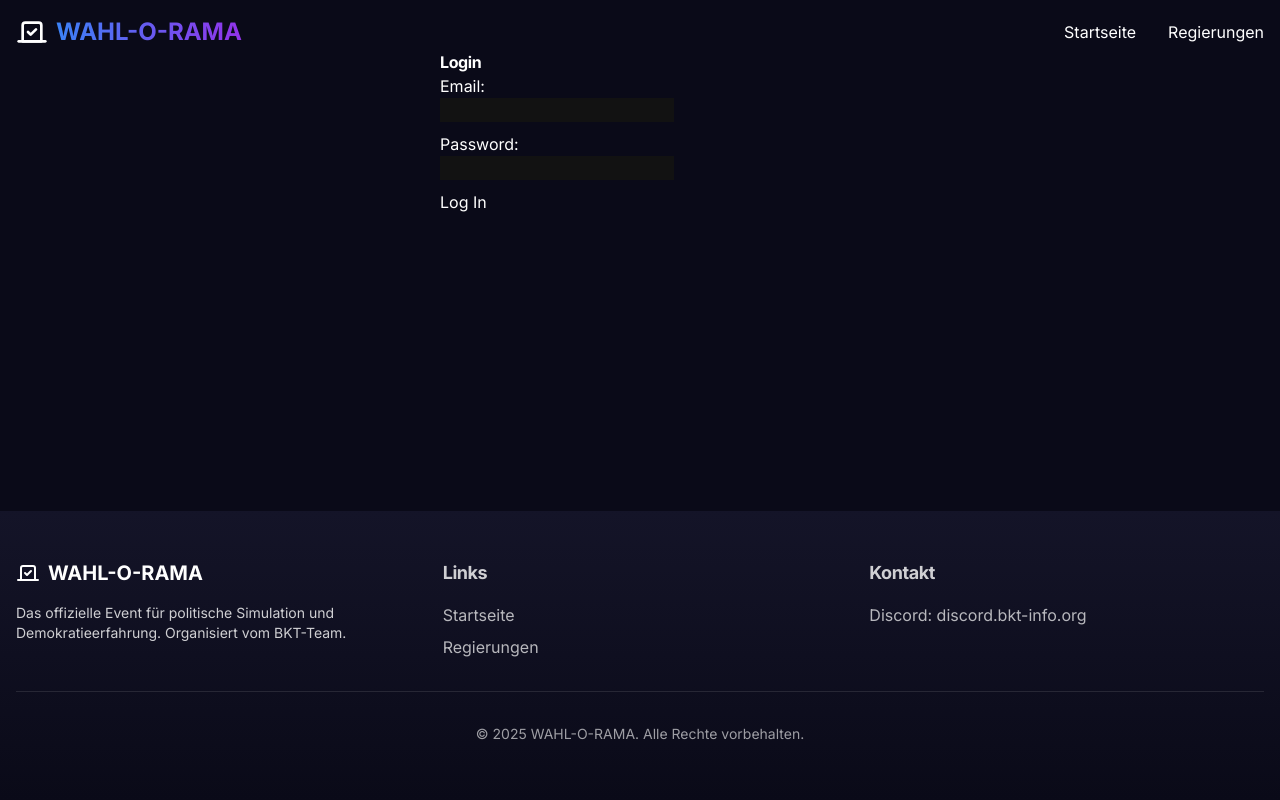
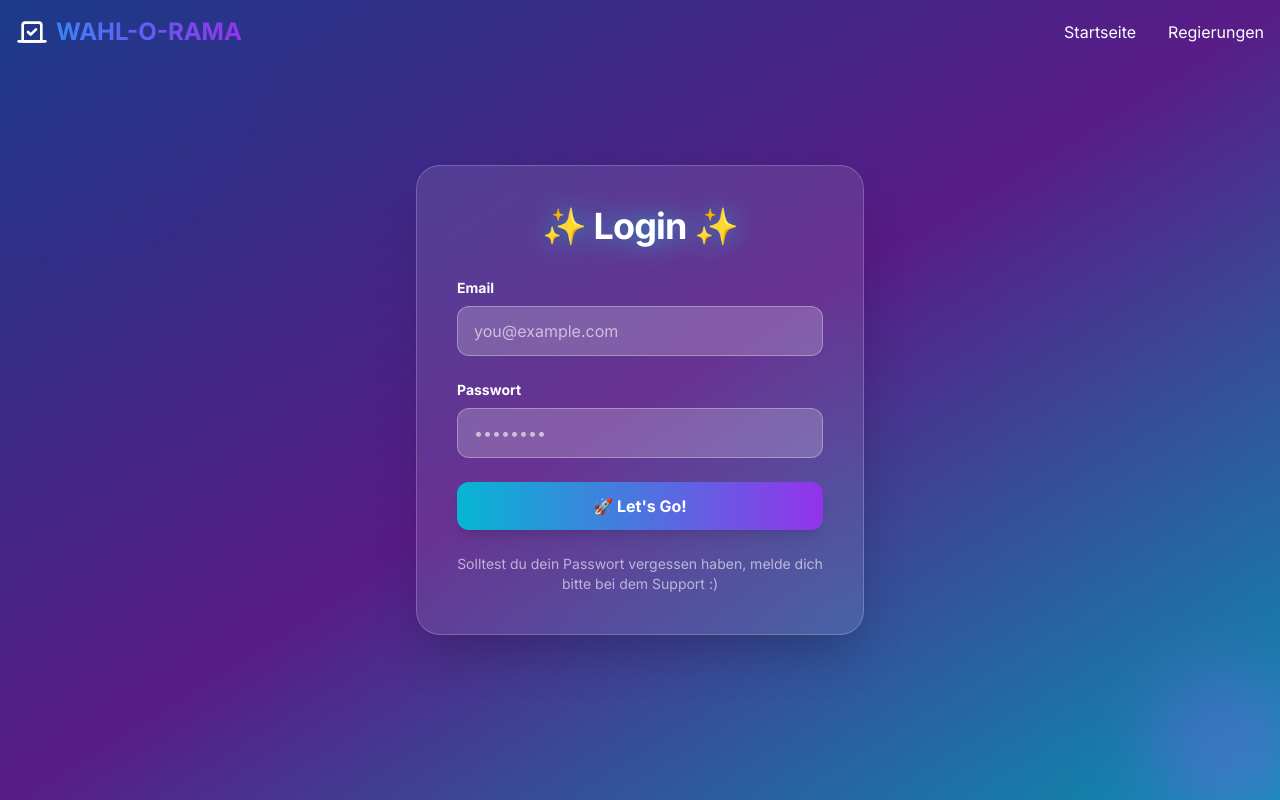
Before and after one commit to Bundnis-Kevin-Teller/wahl-o-rama-web, a React (Vite) app: page /login in a window 1280 px wide. Shown: the top 800 px of the page. Built offline with nearby package versions, Linux system fonts and the light colour scheme.

Commit message:
Emin - TODO abarbeitet (Login Frontend)

```diff
--- a/src/components/Login.tsx
+++ b/src/components/Login.tsx
@@ -1,43 +1,59 @@
 import React, { useState, FormEvent } from 'react';
 
 const Login: React.FC = () => {
-    const [email, setEmail] = useState<string>('');
-    const [password, setPassword] = useState<string>('');
+    const [email, setEmail] = useState('');
+    const [password, setPassword] = useState('');
 
-    const handleLoginSubmit = (e: FormEvent<HTMLFormElement>) => {
+    const handleLoginSubmit = (e: FormEvent) => {
         e.preventDefault();
-
-        // Auth logic goes here
-        // TODO Adam: Code auth Logic
-
+        // TODO: Adam – Auth logic hier rein
     };
 
-        // unstyled login component
-        // TODO EministarVR: style the component
     return (
-        <div style={{ maxWidth: '400px', margin: '50px auto' }}>
-            <h2>Login</h2>
-            <form onSubmit={handleLoginSubmit}>
-                <div style={{ marginBottom: '10px' }}>
-                    <label>Email:</label><br />
+        <div className="min-h-screen relative overflow-hidden flex items-center justify-center bg-gradient-to-br from-blue-900 via-purple-900 to-cyan-600 animate-background">
+
+            <div className="absolute inset-0 pointer-events-none">
+                <div className="absolute w-60 h-60 bg-cyan-400 opacity-30 rounded-full blur-3xl top-[-50px] left-[-50px] animate-ping"></div>
+                <div className="absolute w-40 h-40 bg-purple-500 opacity-20 rounded-full blur-2xl bottom-[-30px] right-[-30px] animate-pulse"></div>
+            </div>
+
+
+            <div className="z-10 bg-white/10 backdrop-blur-md border border-white/20 rounded-3xl shadow-2xl p-10 w-full max-w-md text-white transition-all duration-300">
+                <h2 className="text-4xl font-bold text-center mb-8 text-white drop-shadow-[0_0_12px_rgba(0,255,255,0.5)]">
+                    ✨ Login ✨
+                </h2>
+                <form onSubmit={handleLoginSubmit} className="space-y-6">
+                    <div>
+                        <label className="block text-sm font-semibold mb-2">Email</label>
                         <input
                             type="email"
                             value={email}
                             onChange={(e) => setEmail(e.target.value)}
                             required
+                            className="w-full px-4 py-3 rounded-xl bg-white/20 text-white placeholder-white/60 border border-white/30 focus:outline-none focus:ring-2 focus:ring-cyan-400 focus:bg-white/30 transition-all"
+                            placeholder="you@example.com"
                         />
                     </div>
-                <div style={{ marginBottom: '10px' }}>
-                    <label>Password:</label><br />
+                    <div>
+                        <label className="block text-sm font-semibold mb-2">Passwort</label>
                         <input
                             type="password"
                             value={password}
                             onChange={(e) => setPassword(e.target.value)}
                             required
+                            className="w-full px-4 py-3 rounded-xl bg-white/20 text-white placeholder-white/60 border border-white/30 focus:outline-none focus:ring-2 focus:ring-purple-400 focus:bg-white/30 transition-all"
+                            placeholder="••••••••"
                         />
                     </div>
-                <button type="submit">Log In</button>
+                    <button
+                        type="submit"
+                        className="w-full py-3 rounded-xl bg-gradient-to-r from-cyan-500 to-purple-600 text-white font-bold shadow-lg hover:from-cyan-400 hover:to-purple-500 hover:shadow-2xl transition-all duration-300 hover:scale-[1.02]"
+                    >
+                        🚀 Let's Go!
+                    </button>
                 </form>
+                <p className="mt-6 text-center text-sm text-white/60">Solltest du dein Passwort vergessen haben, melde dich bitte bei dem Support :)</p>
+            </div>
         </div>
     );
 };
```
Lines whose indentation alone changed are shown as unchanged.
